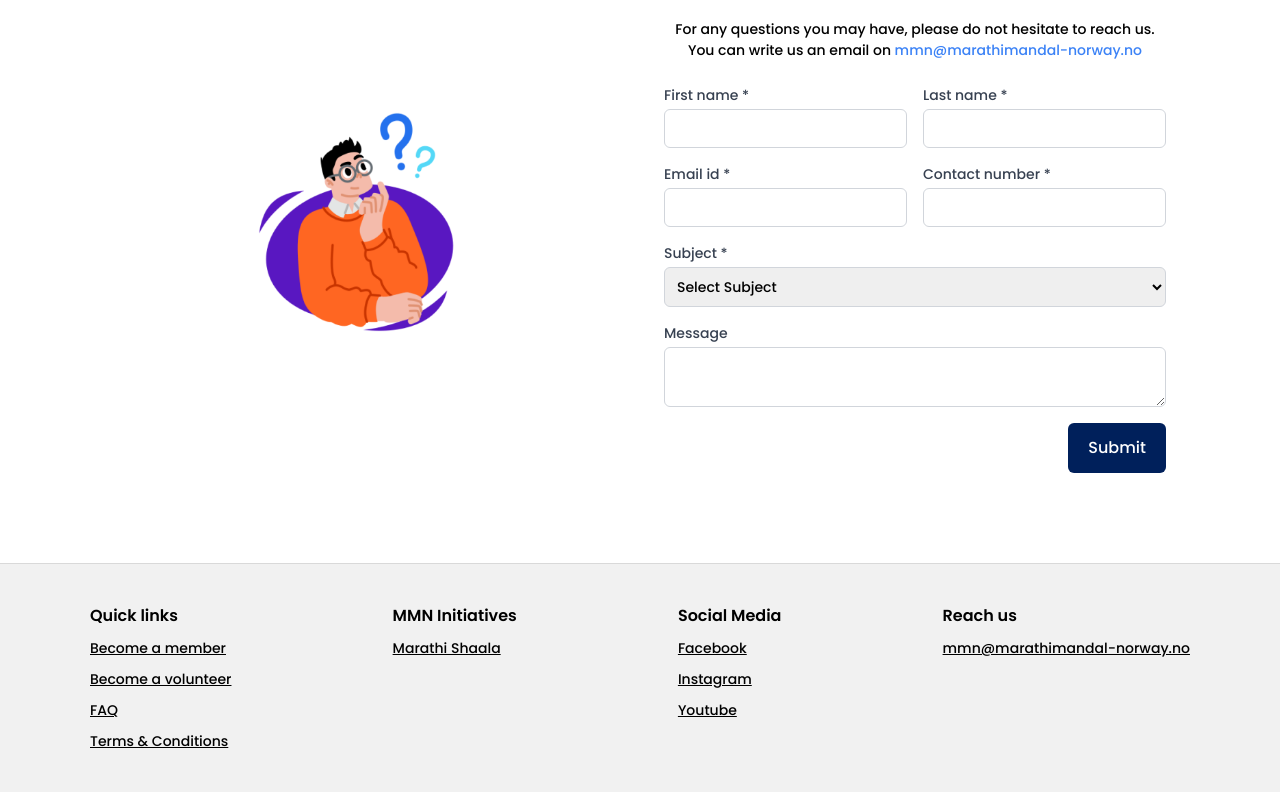
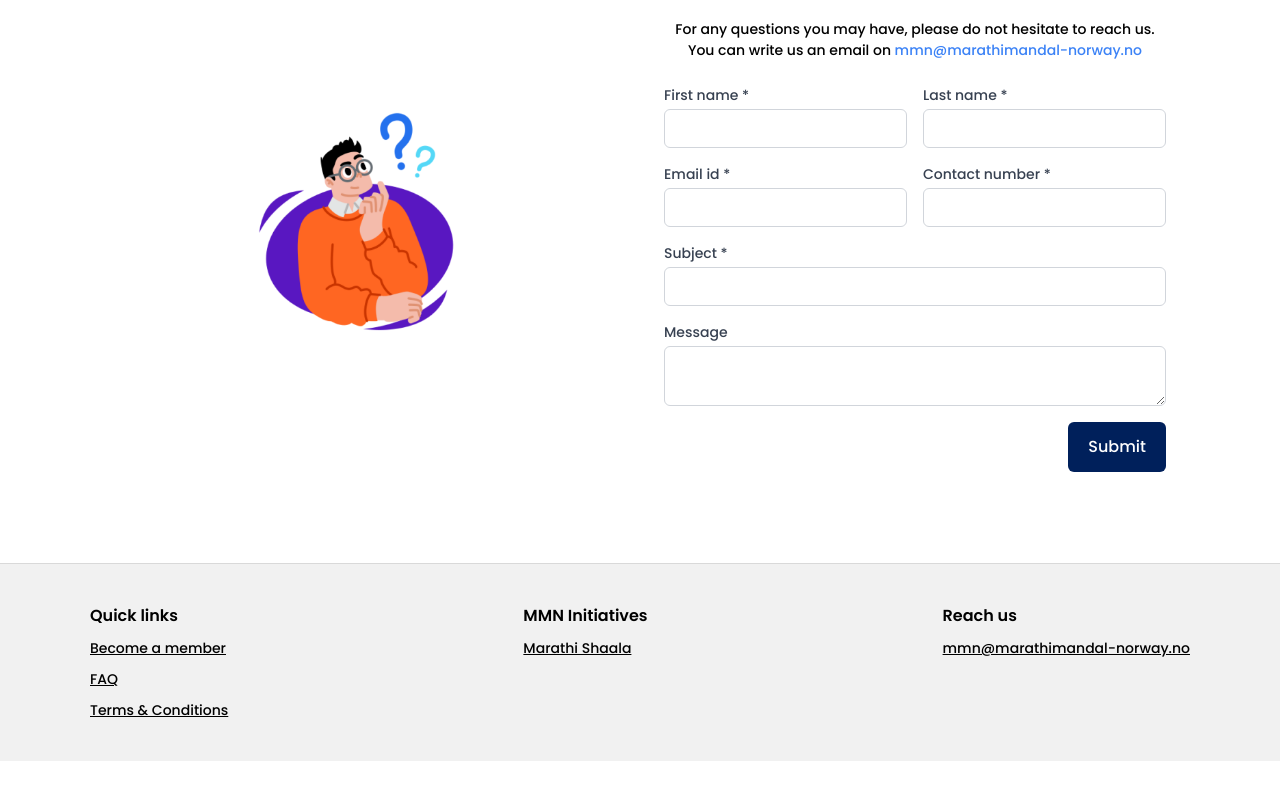
Before and after one commit to kirannandedkar/MMN-FrontEnd, a Next.js app: page /contact-us in a window 1280 px wide. Shown: the part 275-1067 px from the top of the page. After the commit the page ends 1036 px from the top, so only its background shows below. Built offline with nearby package versions, Linux system fonts and the light colour scheme.

Commit message:
Some clean

```diff
--- a/app/contact-us/page.tsx
+++ b/app/contact-us/page.tsx
@@ -195,7 +195,15 @@ const ContactUsPage = () => {
                 >
                   Subject *
                 </label>
-                <select
+                <input
+                    type="tel"
+                    id="contactNumber"
+                    name="contactNumber"
+                    className="mt-1 p-2 block w-full border border-gray-300 rounded-md"
+                    value={formData?.subject}
+                    onChange={(e) => onInputChangeHandler(e.target.value, 'subject')}
+                  />
+                {/* <select
                   id="subject"
                   name="subject"
                   className="mt-1 p-2 block w-full border border-gray-300 rounded-md"
@@ -214,7 +222,7 @@ const ContactUsPage = () => {
                     Queries about MMN Membership
                   </option>
                   <option value="Queries about MMN Membership">Other</option>
-                </select>
+                </select> */}
                 {formState?.subject && <ErrorMessage msg={`${formState.subject}`}/>}
               </div>
               <div className="w-full">
--- a/app/home/InfoCard.tsx
+++ b/app/home/InfoCard.tsx
@@ -44,10 +44,10 @@ export default function InfoCard(params: Props) {
                 {params.event.description}
             </div>
 
-            <div className="flex gap-[20px] flex-wrap">
+            {/* <div className="flex gap-[20px] flex-wrap">
                 <MMNButton title="Learn more" className="border-[1px] border-white text-white" size="normal" />
                 <MMNButton title="Register for event now" color="purple" />
-            </div>
+            </div> */}
         </div>
     )
 }
--- a/app/home/page.tsx
+++ b/app/home/page.tsx
@@ -41,9 +41,9 @@ export default function HomePage() {
             <div>
                 <SliderPane />
                 <MMNContainer className="flex-col max-w-[1440px] m-auto">
-                    <AboutPane />
+                    {/* <AboutPane /> */}
 
-                    <div className="flex flex-col gap-10 pb-10 xl:grid xl:grid-cols-6">
+                    <div className="flex flex-col gap-10 pt-[30px] pb-[40px] xl:grid xl:grid-cols-6">
                         <div className="xl:col-span-4">
                             <EventsCalendar />
                         </div>
@@ -52,7 +52,7 @@ export default function HomePage() {
                         </div>
                     </div>
 
-                    <div className="flex flex-col gap-[30px] pb-[40px]">
+                    {/* <div className="flex flex-col gap-[30px] pb-[40px]">
                         <MMNTitle title="Our sponsors" color="purple" />
 
                         <div className="flex flex-wrap gap-[34px]">
@@ -72,7 +72,7 @@ export default function HomePage() {
                             }
 
                         </div>
-                    </div>
+                    </div> */}
                 </MMNContainer>
             </div>
         </>
--- a/layout/Footer.tsx
+++ b/layout/Footer.tsx
@@ -6,7 +6,7 @@ const data = [
     {
         title: "Quick links", items: [
             { title: "Become a member", link: "" },
-            { title: "Become a volunteer", link: "" },
+            //{ title: "Become a volunteer", link: "" },
             { title: "FAQ", link: "/faq" },
             { title: "Terms & Conditions", link: "/terms" },
         ]
@@ -16,13 +16,13 @@ const data = [
             { title: "Marathi Shaala", link: "/initiative/marathiboli-shaala" },
         ]
     },
-    {
-        title: "Social Media", items: [
-            { title: "Facebook", link: "" },
-            { title: "Instagram", link: "" },
-            { title: "Youtube", link: "" },
-        ]
-    },
+    // {
+    //     title: "Social Media", items: [
+    //         { title: "Facebook", link: "" },
+    //         { title: "Instagram", link: "" },
+    //         { title: "Youtube", link: "" },
+    //     ]
+    // },
     {
         title: "Reach us", items: [
             { title: "mmn@marathimandal-norway.no", link: "" },
--- a/layout/Share.tsx
+++ b/layout/Share.tsx
@@ -16,7 +16,7 @@ export const menuItemData = [
             { title: "MMN History", link: "/history" },
             { title: "MMN Constitution", link: "", href: "/constitution.pdf"},
             { title: "Committee Members", link: "/committeemember" },
-            { title: "Become a MMN member", link: "" },
+            //{ title: "Become a MMN member", link: "" },
         ]
     },
     { title: "Membership", link: "/membership" },
```
Also changed, not shown: 1 other file (tests, documents, lock files or other folders).
